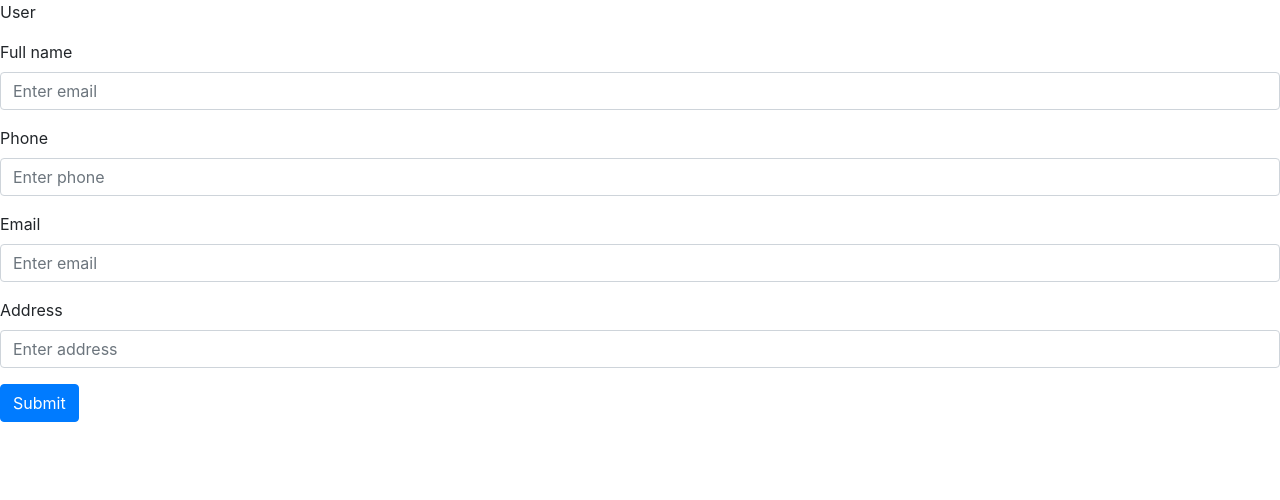
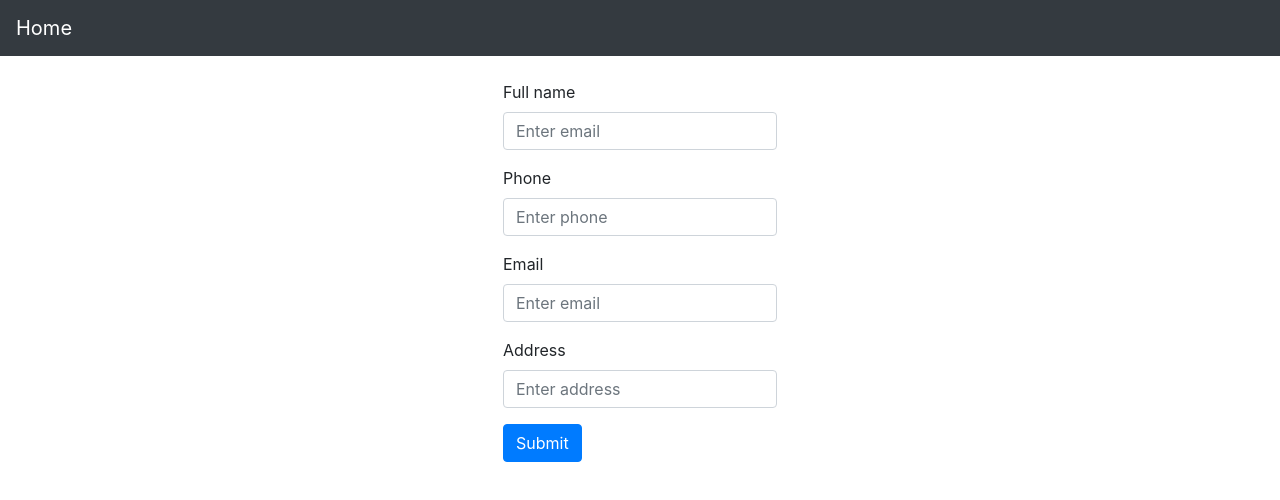
Before and after one commit to shevchenko-andrey/users-test-task, an Angular app: page /user/3535 in a window 1280 px wide. Shown: the top 500 px of the page. Built offline with nearby package versions, Linux system fonts and the light colour scheme.

Commit message:
add json-server

```diff
--- /dev/null
+++ b/db.json
@@ -0,0 +1,10 @@
+{
+  "users": [
+    {
+      "fullName": "Niall James Horan",
+      "email": "hiallja@email.com",
+      "phone": "0987868574",
+      "address": "London W1T 7PD"
+    }
+  ]
+}
--- a/package.json
+++ b/package.json
@@ -23,6 +23,7 @@
     "@ng-bootstrap/schematics": "^2.0.0-alpha.1",
     "@popperjs/core": "^2.11.5",
     "bootstrap": "^4.0.0",
+    "json-server": "^0.17.0",
     "rxjs": "~7.5.0",
     "tslib": "^2.3.0",
     "zone.js": "~0.11.4"
--- a/src/app/app.component.html
+++ b/src/app/app.component.html
@@ -1 +1,6 @@
+<header>
+  <nav class="navbar navbar-dark bg-dark">
+    <a class="navbar-brand" routerLink="">Home</a>
+  </nav>
+</header>
 <router-outlet></router-outlet>
--- a/src/app/components/components.module.ts
+++ b/src/app/components/components.module.ts
@@ -2,9 +2,11 @@ import { NgModule } from '@angular/core';
 import { UserFormComponent } from './user-form/user-form.component';
 import { UserListComponent } from './user-list/user-list.component';
 import { ListItemComponent } from './list-item/list-item.component';
+import { FormsModule } from '@angular/forms';
 
 @NgModule({
   declarations: [UserFormComponent, ListItemComponent, UserListComponent],
+  imports: [FormsModule],
   exports: [UserFormComponent, ListItemComponent, UserListComponent],
 })
 export class ComponentsModule {}
--- a/src/app/components/user-form/user-form.component.html
+++ b/src/app/components/user-form/user-form.component.html
@@ -1,7 +1,8 @@
-<form class="user-form">
+<form (ngSubmit)="handleSubmit()" class="user-form">
   <div class="form-group">
     <label>Full name</label>
     <input
+      [(ngModel)]="fullName"
       class="form-control"
       placeholder="Enter email"
       name="fullName"
@@ -11,6 +12,7 @@
   <div class="form-group">
     <label>Phone</label>
     <input
+      [(ngModel)]="phone"
       class="form-control"
       placeholder="Enter phone"
       name="phone"
@@ -20,6 +22,7 @@
   <div class="form-group">
     <label>Email</label>
     <input
+      [(ngModel)]="email"
       class="form-control"
       placeholder="Enter email"
       name="email"
@@ -29,6 +32,7 @@
   <div class="form-group">
     <label>Address</label>
     <input
+      [(ngModel)]="address"
       class="form-control"
       placeholder="Enter address"
       name="address"
--- a/src/app/components/user-form/user-form.component.ts
+++ b/src/app/components/user-form/user-form.component.ts
@@ -1,15 +1,25 @@
 import { Component, OnInit } from '@angular/core';
+import { NgForm } from '@angular/forms';
 
 @Component({
   selector: 'app-user-form',
   templateUrl: './user-form.component.html',
-  styleUrls: ['./user-form.component.scss']
+  styleUrls: ['./user-form.component.scss'],
 })
 export class UserFormComponent implements OnInit {
-
-  constructor() { }
-
-  ngOnInit(): void {
+  fullName: string;
+  email: string;
+  phone: string;
+  address: string;
+  constructor() {
+    this.fullName = '';
+    this.email = '';
+    this.phone = '';
+    this.address = '';
+  }
+  handleSubmit() {
+    console.log();
   }
 
+  ngOnInit(): void {}
 }
--- a/src/app/user/user.component.html
+++ b/src/app/user/user.component.html
@@ -1,4 +1,5 @@
-<section>
-  <p>User</p>
+<section
+  class="container pt-4 d-flex flex-column align-items-center justify-content-center"
+>
   <app-user-form></app-user-form>
 </section>
```
Also changed, not shown: 1 other file (tests, documents, lock files or other folders).
